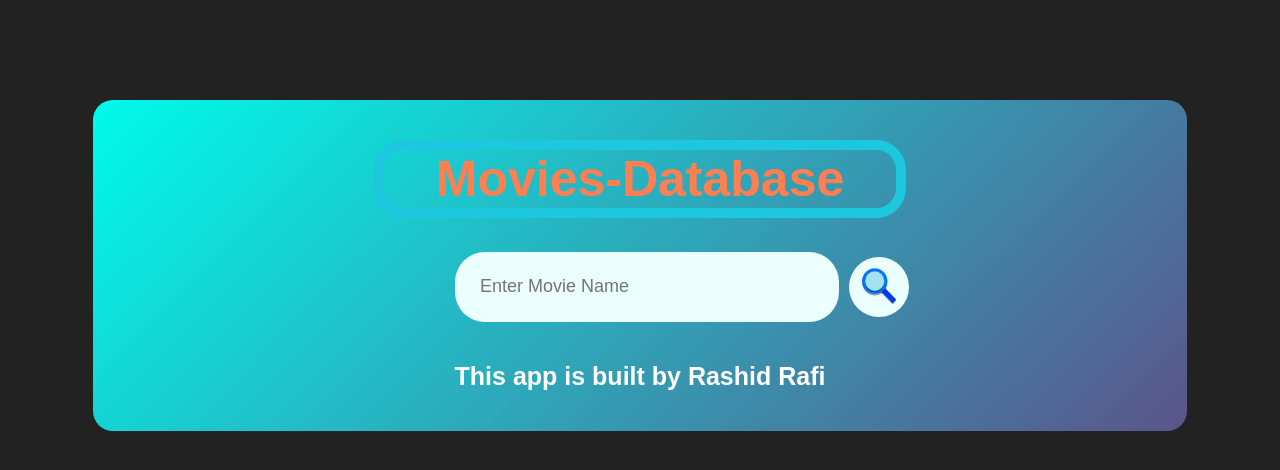
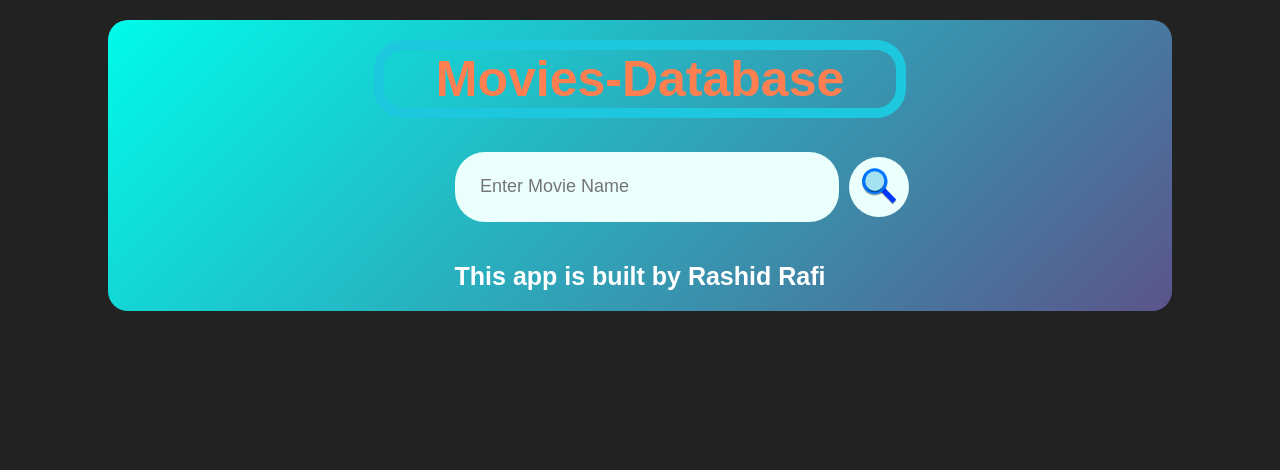
Before and after one commit to Rashid258/moviedatabase, a plain HTML site: page index.html in a window 1280 px wide. Drawn offline with Linux system fonts and the light colour scheme; no server answers.

Commit message:
Update style.css

```diff
--- a/style.css
+++ b/style.css
@@ -7,8 +7,8 @@ body {
 
 .container {
     width: 80%;
-    margin: 100px auto 0;
-    padding: 40px 35px;
+    margin: 20px auto;
+    padding: 20px;
     text-align: center;
     background: linear-gradient(135deg, #00fbea, #5b548a);
     border-radius: 20px;
@@ -73,7 +73,7 @@ body {
 
 .movie-grid {
     display: grid;
-    grid-template-columns: repeat(2, 1fr);
+    grid-template-columns: repeat(autofit, minmax(2, 1fr));
     gap: 20px;
 }
 
```
